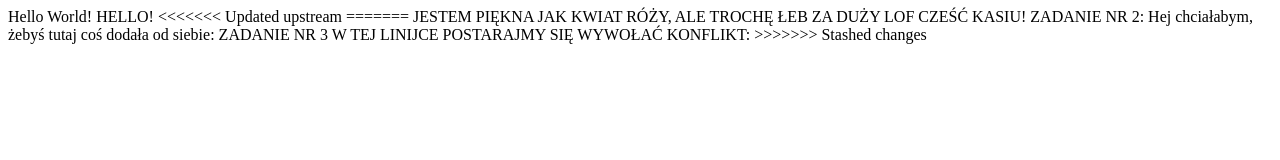
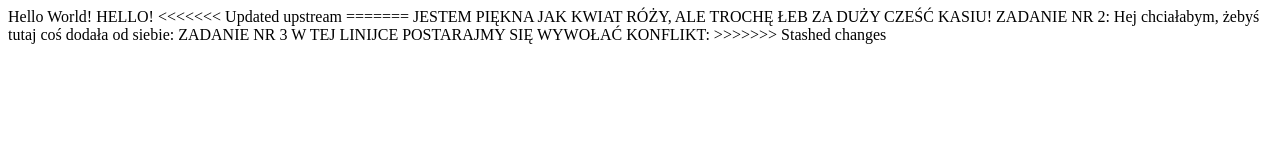
Before and after one commit to pyslawa/testowy2, a plain HTML site: page index.html in a window 1280 px wide. Drawn offline with Linux system fonts and the light colour scheme.

Commit message:
Update index.html

```diff
--- a/index.html
+++ b/index.html
@@ -11,7 +11,7 @@
 <<<<<<< Updated upstream
 =======
 
-    JESTEM PIĘKNA JAK KWIAT RÓŻY, ALE TROCHĘ ŁEB ZA DUŻY LOF
+    JESTEM PIĘKNA JAK KWIAT RÓŻY, ALE TROCHĘ ŁEB ZA DUŻY
 
     CZEŚĆ KASIU!
 
```
